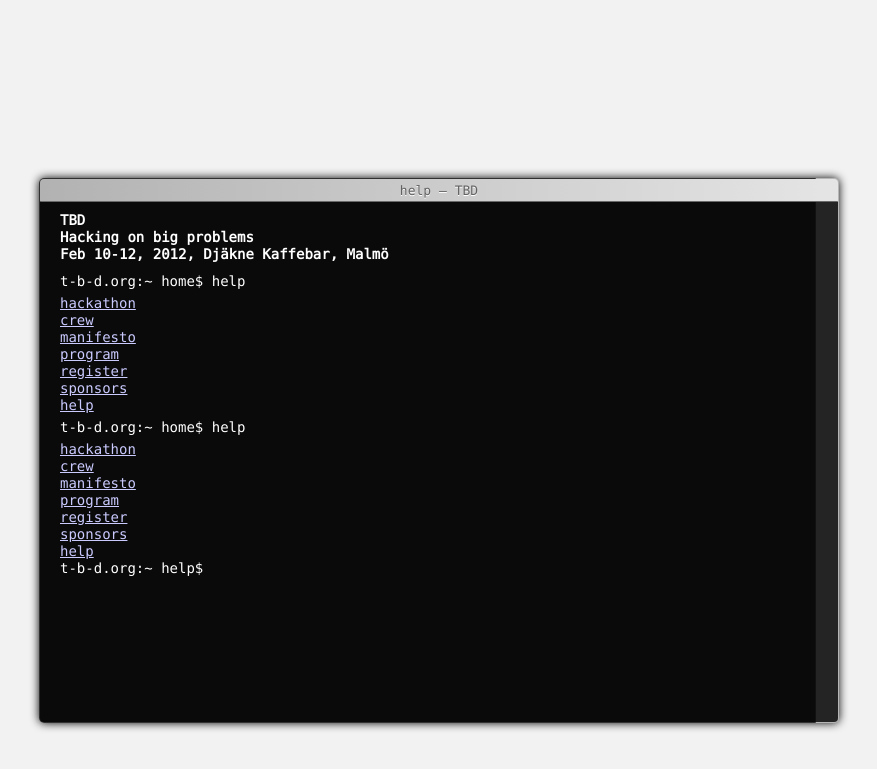
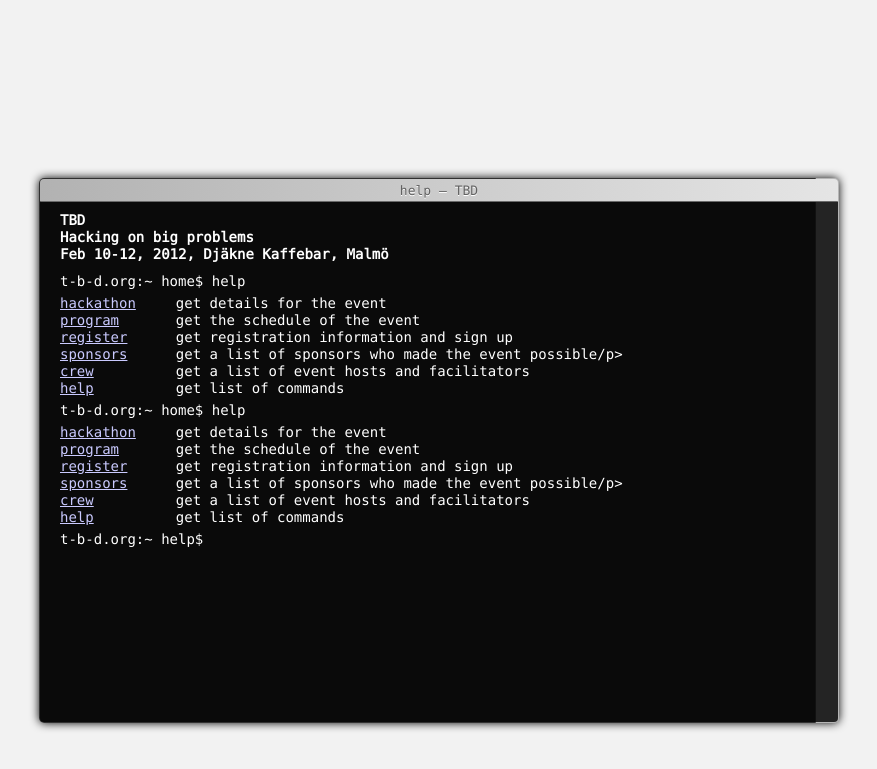
Before and after one commit to T-B-D/t-b-d.github.com, a Jekyll site: the page built from help/index.html, in a window 1280 px wide. Shown: the top 769 px of the page, without its empty margins (201-1078 px from the left). Built offline with Jekyll 4.4.1, drawn with Linux system fonts in a browser that asks for light colours.

Commit message:
details for help

```diff
--- a/_layouts/default.html
+++ b/_layouts/default.html
@@ -67,17 +67,17 @@
 
                             <p class="mt10">t-b-d.org:~ home$ help</p>
                             <article>
-                                <ol>
+                                <ol class="table">
                                     <!-- <li><a href="/">home</a></li> -->
                                     <!-- <li><a href="/location/">location</a></li> -->
+                                    <!-- <li class="row"><a id="manifesto" class="cell pr40" href="/manifesto/">manifesto</a><p class="cell">get registration information and sign up</p></li> -->
 
-                                    <li><a id="hackathon" href="/hackathon/">hackathon</a></li>
-                                    <li><a id="crew" href="/crew/">crew</a></li>
-                                    <li><a id="manifesto" href="/manifesto/">manifesto</a></li>
-                                    <li><a id="program" href="/program/">program</a></li>
-                                    <li><a id="register" href="/register/">register</a></li>
-                                    <li><a id="sponsors" href="/sponsors/">sponsors</a></li>
-                                    <li><a id="help" href="/help/">help</a></li>
+                                    <li class="row"><a id="hackathon" class="cell pr40" href="/hackathon/">hackathon</a><p class="cell">get details for the event</p></li>
+                                    <li class="row"><a id="program" class="cell pr40" href="/program/">program</a><p class="cell">get the schedule of the event</p></li>
+                                    <li class="row"><a id="register" class="cell pr40" href="/register/">register</a><p class="cell">get registration information and sign up</p></li>
+                                    <li class="row"><a id="sponsors" class="cell pr40" href="/sponsors/">sponsors</a><p class="cell">get a list of sponsors who made the event possible/p></li>
+                                    <li class="row"><a id="crew" class="cell pr40" href="/crew/">crew</a><p class="cell">get a list of event hosts and facilitators</p></li>
+                                    <li class="row"><a id="help" class="cell pr40" href="/help/">help</a><p class="cell">get list of commands</p></li>
                                     <!-- <li><a id="contact" href="/contact/">contact</a></li> -->
                                 </ol>
                             </article>
--- a/css/style.css
+++ b/css/style.css
@@ -28,6 +28,7 @@ input {
 	font-size: 14px;
 	margin:0;
 	padding: 0;
+
 }
 
 ol {
@@ -36,8 +37,9 @@ ol {
 	padding:0;
 }
 
-article a, p {
+article a, p, label, input {
 	margin: 5px 0 5px 0;
+	padding:0;
 }
 
 /************ Dimensions ************/
@@ -152,9 +154,9 @@ footer a {
 .pb3 {padding-bottom:3px}
 
 
-.pr3 {
-	padding-right:3px;
-}
+.pr3 {padding-right:3px;}
+.pr40 {padding-right:40px;}
+
 
  /*
  *********** Height
@@ -224,6 +226,10 @@ footer a {
 
 .table {
 	display:table;
+}
+
+.row {
+	display:table-row;
 }
 
 .cell {
--- a/help/index.html
+++ b/help/index.html
@@ -4,14 +4,12 @@ title: help
 ---
 <p>t-b-d.org:~ home$ {{ page.title }}</p>
 <article>
-	<ol>
-	    <li><a id="hackathon" href="/hackathon/">hackathon</a></li>
-	    <li><a id="crew" href="/crew/">crew</a></li>
-	    <li><a id="manifesto" href="/manifesto/">manifesto</a></li>
-	    <li><a id="program" href="/program/">program</a></li>
-	    <li><a id="register" href="/register/">register</a></li>
-	    <li><a id="sponsors" href="/sponsors/">sponsors</a></li>
-	    <li><a id="help" href="/help/">help</a></li>
-	    <!-- <li><a id="contact" href="/contact/">contact</a></li> -->
-	</ol>
+    <ol class="table">
+        <li class="row"><a id="hackathon" class="cell pr40" href="/hackathon/">hackathon</a><p class="cell">get details for the event</p></li>
+        <li class="row"><a id="program" class="cell pr40" href="/program/">program</a><p class="cell">get the schedule of the event</p></li>
+        <li class="row"><a id="register" class="cell pr40" href="/register/">register</a><p class="cell">get registration information and sign up</p></li>
+        <li class="row"><a id="sponsors" class="cell pr40" href="/sponsors/">sponsors</a><p class="cell">get a list of sponsors who made the event possible/p></li>
+        <li class="row"><a id="crew" class="cell pr40" href="/crew/">crew</a><p class="cell">get a list of event hosts and facilitators</p></li>
+        <li class="row"><a id="help" class="cell pr40" href="/help/">help</a><p class="cell">get list of commands</p></li>
+    </ol>
 </article>
```
Also changed, not shown: js/output.js.
